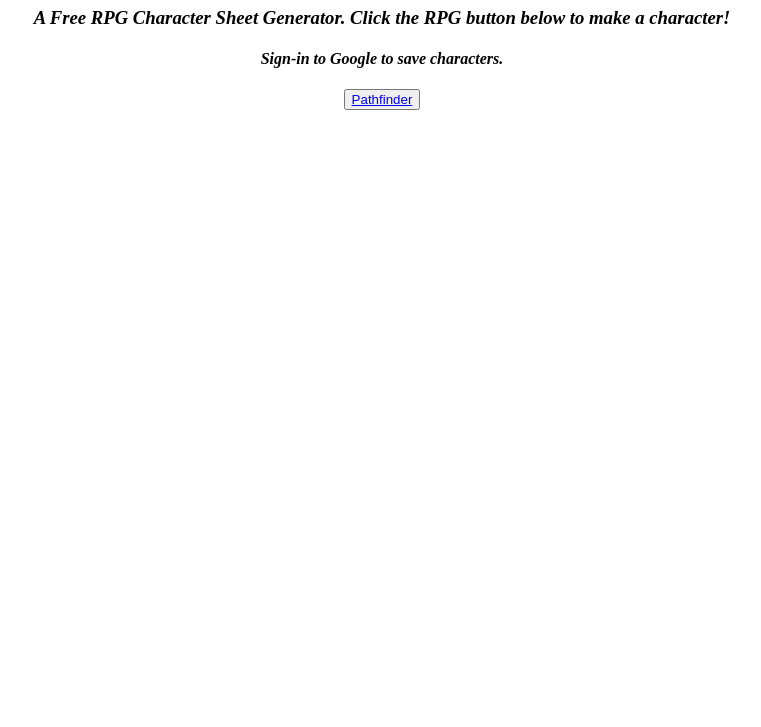
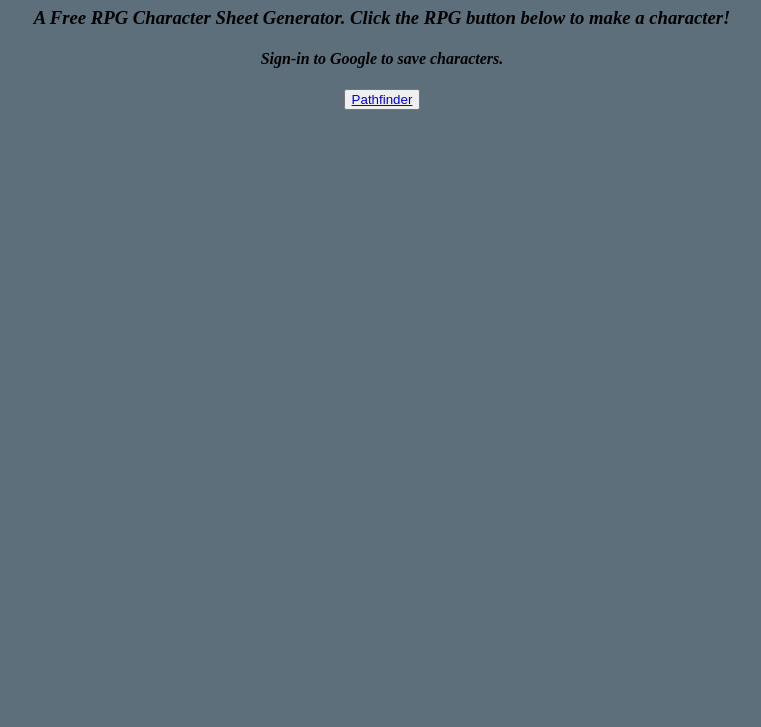
Before and after one commit to MrsLSmith/RPGen, a plain HTML site: page html/index.html in a window 1280 px wide. Shown: the part 73-800 px from the top of the page, without its empty margins (258-1019 px from the left). Drawn offline with Linux system fonts and the light colour scheme; files that its build step writes are made by us from their sources.

Commit message:
Update main.css

```diff
--- a/css/main.css
+++ b/css/main.css
@@ -3,4 +3,6 @@
  font-style: italic;
 }
 
-/* ^^^ non-functional rn ^^^ */
+html {
+ background-color: #5d6f7a
+}
```
